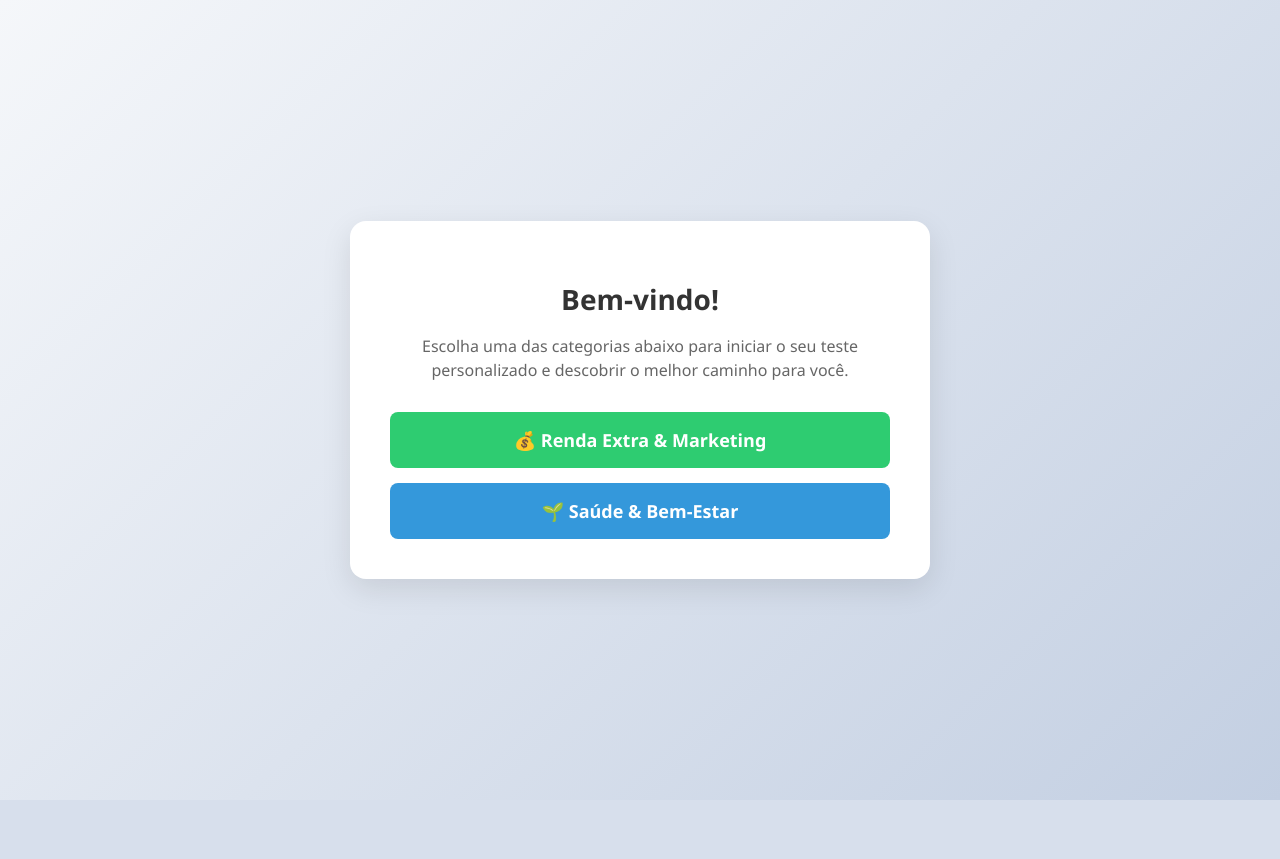
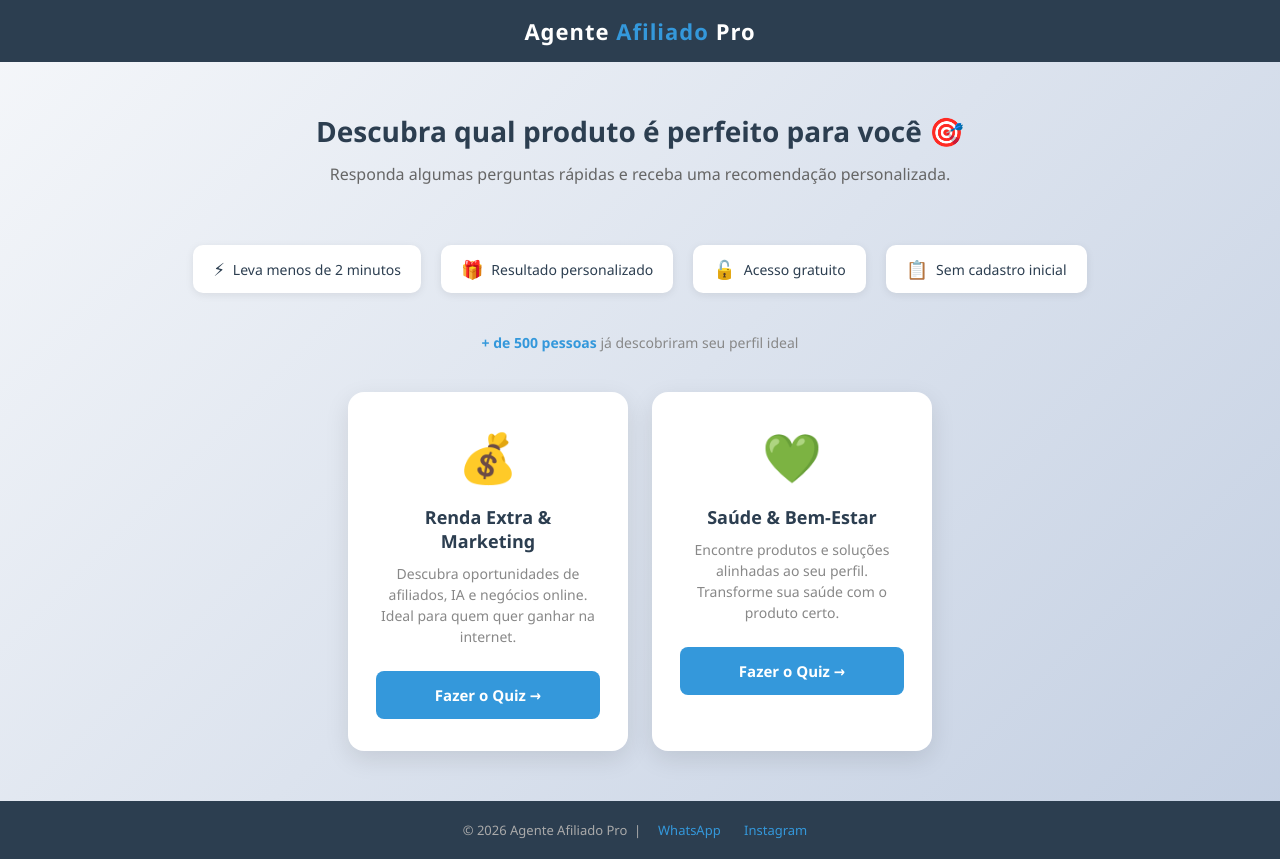
Before and after one commit to garciaary/funil-agente-afiliado, a Flask app: page / in a window 1280 px wide. Before the commit the page ends 800 px from the top, so only its background shows below. Run offline with Flask 3, Linux system fonts and the light colour scheme.

Commit message:
melhora pagina inicial com header beneficios e rodape

```diff
--- a/agente-afiliado/templates/index.html
+++ b/agente-afiliado/templates/index.html
@@ -1,80 +1,204 @@
 <!DOCTYPE html>
-<html lang="pt-BR">
+<html lang="pt-br">
 <head>
     <meta charset="UTF-8">
     <meta name="viewport" content="width=device-width, initial-scale=1.0">
-    <title>Descubra o Seu Perfil</title>
+    <title>Funil Agente Afiliado</title>
     <style>
+        * { box-sizing: border-box; margin: 0; padding: 0; }
         body {
             font-family: 'Segoe UI', Tahoma, Geneva, Verdana, sans-serif;
             background: linear-gradient(135deg, #f5f7fa 0%, #c3cfe2 100%);
-            margin: 0;
-            padding: 0;
+            min-height: 100vh;
+            display: flex;
+            flex-direction: column;
+        }
+
+        /* HEADER */
+        header {
+            background-color: #2c3e50;
+            padding: 16px 32px;
+            display: flex;
+            align-items: center;
+            justify-content: center;
+        }
+        header h1 {
+            color: white;
+            font-size: 22px;
+            letter-spacing: 1px;
+        }
+        header span {
+            color: #3498db;
+        }
+
+        /* HERO */
+        .hero {
+            text-align: center;
+            padding: 50px 20px 30px;
+        }
+        .hero h2 {
+            font-size: 28px;
+            color: #2c3e50;
+            margin-bottom: 12px;
+            line-height: 1.4;
+        }
+        .hero p {
+            color: #666;
+            font-size: 16px;
+            margin-bottom: 30px;
+        }
+
+        /* BENEFÍCIOS */
+        .benefits {
             display: flex;
             justify-content: center;
+            gap: 20px;
+            flex-wrap: wrap;
+            margin-bottom: 40px;
+            padding: 0 20px;
+        }
+        .benefit-item {
+            background: white;
+            border-radius: 10px;
+            padding: 12px 20px;
+            font-size: 14px;
+            color: #2c3e50;
+            box-shadow: 0 2px 8px rgba(0,0,0,0.08);
+            display: flex;
             align-items: center;
-            min-height: 100vh;
+            gap: 8px;
         }
-        .container {
-            background-color: white;
+        .benefit-item span {
+            font-size: 18px;
+        }
+
+        /* PROVA SOCIAL */
+        .social-proof {
+            text-align: center;
+            color: #888;
+            font-size: 14px;
+            margin-bottom: 40px;
+        }
+        .social-proof strong {
+            color: #3498db;
+        }
+
+        /* CARDS */
+        .cards {
+            display: flex;
+            justify-content: center;
+            gap: 24px;
+            flex-wrap: wrap;
+            padding: 0 20px 50px;
+        }
+        .card {
+            background: white;
             border-radius: 16px;
-            box-shadow: 0 10px 30px rgba(0, 0, 0, 0.1);
-            padding: 40px;
-            max-width: 500px;
-            width: 90%;
+            box-shadow: 0 8px 24px rgba(0,0,0,0.1);
+            padding: 32px 28px;
+            max-width: 280px;
+            width: 100%;
             text-align: center;
+            transition: transform 0.2s;
         }
-        h1 {
-            color: #333;
+        .card:hover {
+            transform: translateY(-4px);
+        }
+        .card .icon {
+            font-size: 48px;
+            margin-bottom: 16px;
+        }
+        .card h3 {
+            font-size: 18px;
+            color: #2c3e50;
             margin-bottom: 10px;
-            font-size: 28px;
         }
-        p {
-            color: #666;
-            margin-bottom: 30px;
-            font-size: 16px;
+        .card p {
+            font-size: 14px;
+            color: #888;
+            margin-bottom: 24px;
             line-height: 1.5;
         }
-        .btn-group {
-            display: flex;
-            flex-direction: column;
-            gap: 15px;
-        }
-        .btn {
+        .card a {
             display: block;
-            padding: 16px;
+            background-color: #3498db;
+            color: white;
+            padding: 14px;
             border-radius: 8px;
             text-decoration: none;
+            font-size: 15px;
             font-weight: bold;
-            font-size: 18px;
-            transition: transform 0.2s, box-shadow 0.2s;
-            cursor: pointer;
+            transition: background-color 0.2s;
         }
-        .btn:hover {
-            transform: translateY(-2px);
-            box-shadow: 0 5px 15px rgba(0, 0, 0, 0.15);
+        .card a:hover {
+            background-color: #2980b9;
         }
-        .btn-renda {
-            background-color: #2ecc71;
-            color: white;
+
+        /* RODAPÉ */
+        footer {
+            background-color: #2c3e50;
+            color: #aaa;
+            text-align: center;
+            padding: 20px;
+            font-size: 13px;
+            margin-top: auto;
         }
-        .btn-saude {
-            background-color: #3498db;
-            color: white;
+        footer a {
+            color: #3498db;
+            text-decoration: none;
+            margin: 0 10px;
         }
     </style>
 </head>
 <body>
 
-<div class="container">
-    <h1>Bem-vindo!</h1>
-    <p>Escolha uma das categorias abaixo para iniciar o seu teste personalizado e descobrir o melhor caminho para você.</p>
+    <!-- HEADER -->
+    <header>
+        <h1>Agente <span>Afiliado</span> Pro</h1>
+    </header>
 
-    <div class="btn-group">
-        <a href="/quiz/renda_extra" class="btn btn-renda">💰 Renda Extra & Marketing</a>
-        <a href="/quiz/saude" class="btn btn-saude">🌱 Saúde & Bem-Estar</a>
+    <!-- HERO -->
+    <div class="hero">
+        <h2>Descubra qual produto é perfeito para você 🎯</h2>
+        <p>Responda algumas perguntas rápidas e receba uma recomendação personalizada.</p>
     </div>
-</div>
+
+    <!-- BENEFÍCIOS -->
+    <div class="benefits">
+        <div class="benefit-item"><span>⚡</span> Leva menos de 2 minutos</div>
+        <div class="benefit-item"><span>🎁</span> Resultado personalizado</div>
+        <div class="benefit-item"><span>🔓</span> Acesso gratuito</div>
+        <div class="benefit-item"><span>📋</span> Sem cadastro inicial</div>
+    </div>
+
+    <!-- PROVA SOCIAL -->
+    <div class="social-proof">
+        <strong>+ de 500 pessoas</strong> já descobriram seu perfil ideal
+    </div>
+
+    <!-- CARDS -->
+    <div class="cards">
+        <div class="card">
+            <div class="icon">💰</div>
+            <h3>Renda Extra & Marketing</h3>
+            <p>Descubra oportunidades de afiliados, IA e negócios online. Ideal para quem quer ganhar na internet.</p>
+            <a href="/quiz/renda_extra">Fazer o Quiz →</a>
+        </div>
+        <div class="card">
+            <div class="icon">💚</div>
+            <h3>Saúde & Bem-Estar</h3>
+            <p>Encontre produtos e soluções alinhadas ao seu perfil. Transforme sua saúde com o produto certo.</p>
+            <a href="/quiz/saude">Fazer o Quiz →</a>
+        </div>
+    </div>
+
+    <!-- RODAPÉ -->
+    <footer>
+        <p>© 2026 Agente Afiliado Pro &nbsp;|&nbsp;
+        <a href="https://wa.me/SEU_NUMERO" target="_blank">WhatsApp</a>
+        <a href="https://instagram.com/SEU_PERFIL" target="_blank">Instagram</a>
+        </p>
+    </footer>
 
 </body>
 </html>
```
